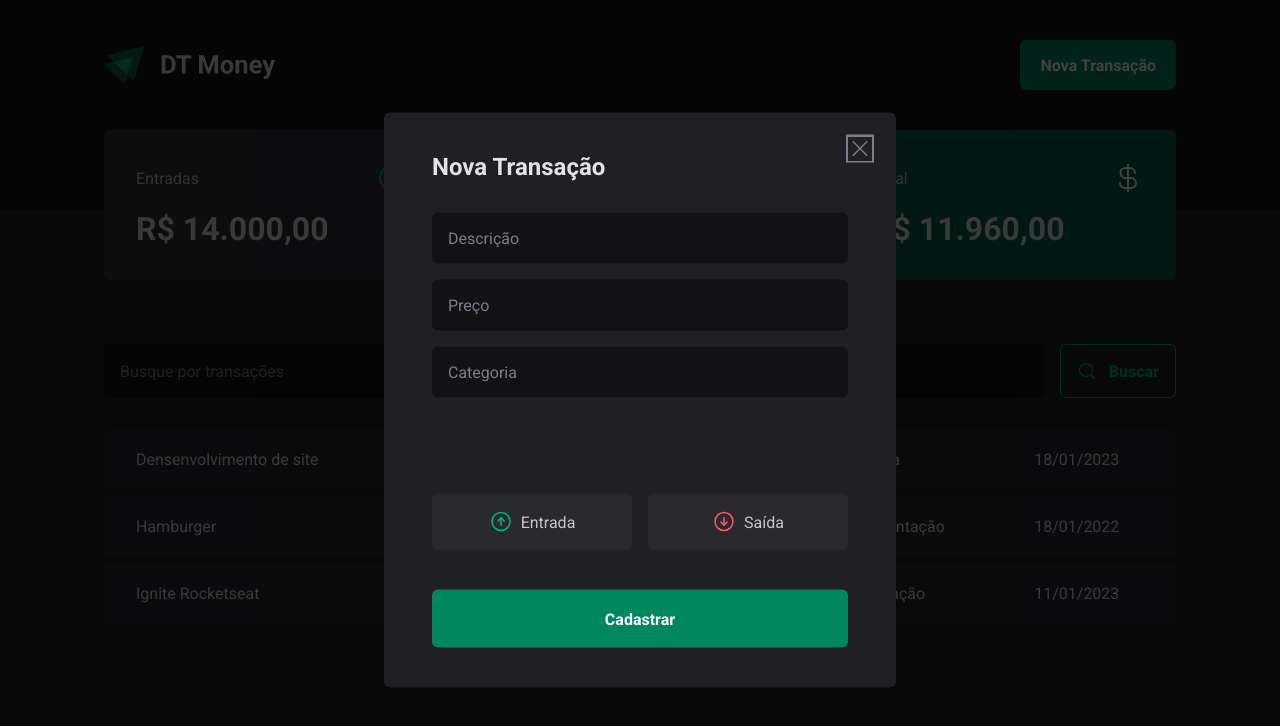
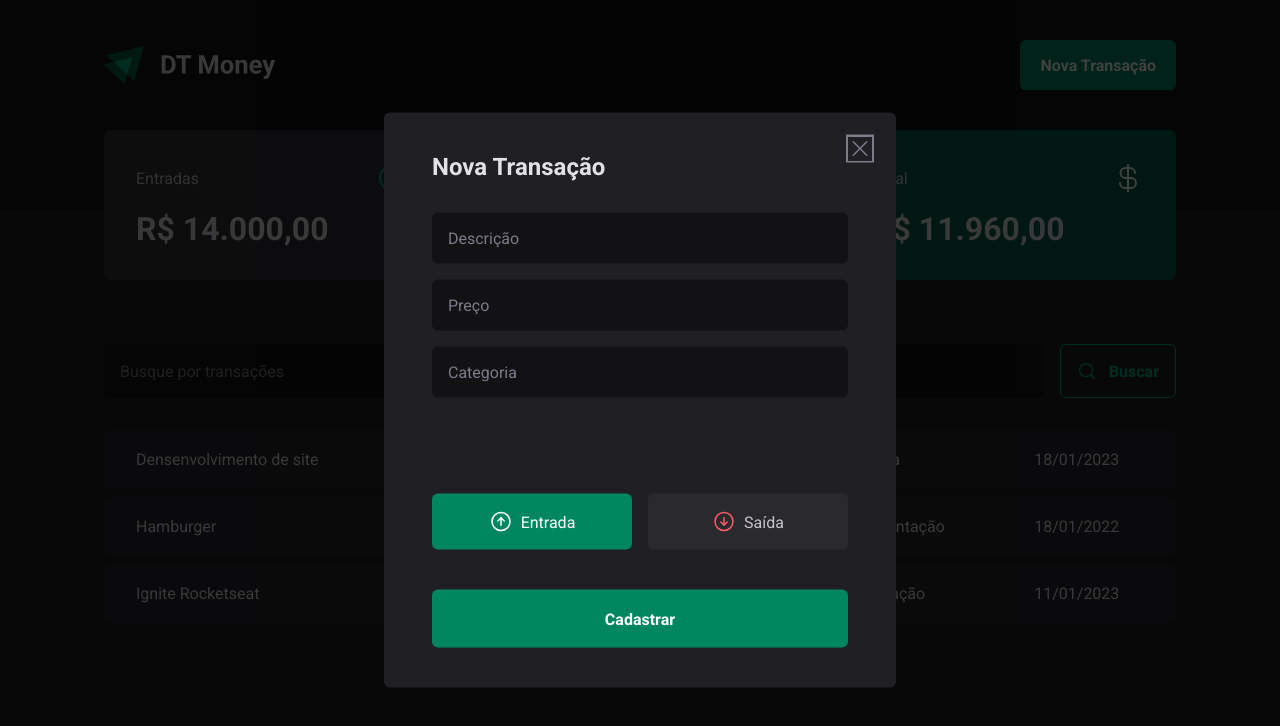
Before and after one commit to rodrrigodev/DT-Money, a React (Vite) app: page / in a window 1280 px wide. Both pictures are taken after a click on the button "Nova Transação". Shown: the top 726 px of the page. Built offline with nearby package versions, Linux system fonts and the light colour scheme; data requests are answered from the project's data file.

Commit message:
controlled components

```diff
--- a/src/components/NewTransationModal/index.tsx
+++ b/src/components/NewTransationModal/index.tsx
@@ -2,25 +2,28 @@
 import { ArrowCircleDown, ArrowCircleUp, X } from 'phosphor-react';
 import { CloseButton, Content, Overlay, TransactionType, TransactionTypeButton } from './styles';
 import * as z from "zod"
-import { useForm } from 'react-hook-form';
+import { Controller, useForm } from 'react-hook-form';
 import { zodResolver } from "@hookform/resolvers/zod"
 
 const newTransactionFormSchema = z.object({
     description: z.string(),
     price: z.number(),
     category: z.string(),
-    // type: z.enum(["income", "outcome"])
+    type: z.enum(["income", "outcome"])
 })
 
 type newTransactionFormInputs = z.infer<typeof newTransactionFormSchema>
 
 export function NewTranstionModal() {
-    const { register, handleSubmit, formState: { isSubmitting } } = useForm<newTransactionFormInputs>({
-        resolver: zodResolver(newTransactionFormSchema)
+    const { control, register, handleSubmit, formState: { isSubmitting } } = useForm<newTransactionFormInputs>({
+        resolver: zodResolver(newTransactionFormSchema),
+        defaultValues:{
+            type:"income"
+        }
     })
 
-    async function handleCreateNewTransaction(data: newTransactionFormInputs){
-        await new Promise(resolve=> setTimeout(resolve, 2000))
+    async function handleCreateNewTransaction(data: newTransactionFormInputs) {
+        await new Promise(resolve => setTimeout(resolve, 2000))
         console.log(data)
     }
 
@@ -32,7 +35,7 @@
                 <Dialog.Title>Nova Transação</Dialog.Title>
 
                 <CloseButton>
-                    <X size={24}/>
+                    <X size={24} />
                 </CloseButton>
 
                 <form onSubmit={handleSubmit(handleCreateNewTransaction)}>
@@ -46,7 +49,7 @@
                         type="number"
                         required
                         placeholder='Preço'
-                    {...register('price', {valueAsNumber: true})}
+                        {...register('price', { valueAsNumber: true })}
                     />
                     <input
                         type="text"
@@ -55,19 +58,27 @@
                         {...register('category')}
                     />
 
-                    <TransactionType>
+                    <Controller
+                        control={control}
+                        name="type"
+                        render={({ field }) => {
+                            return (
+                                <TransactionType onValueChange={field.onChange} value={field.value}>
 
                                     <TransactionTypeButton variant='income' value='income'>
-                            <ArrowCircleUp size={24}/>
+                                        <ArrowCircleUp size={24} />
                                         Entrada
                                     </TransactionTypeButton>
 
                                     <TransactionTypeButton variant='outcome' value='outcome'>
-                        <ArrowCircleDown size={24}/>
+                                        <ArrowCircleDown size={24} />
                                         Saída
                                     </TransactionTypeButton>
 
                                 </TransactionType>
+                            )
+                        }}
+                    />
 
                     <button type="submit" disabled={isSubmitting}>Cadastrar</button>
                 </form>
```
Lines whose indentation alone changed are shown as unchanged.
